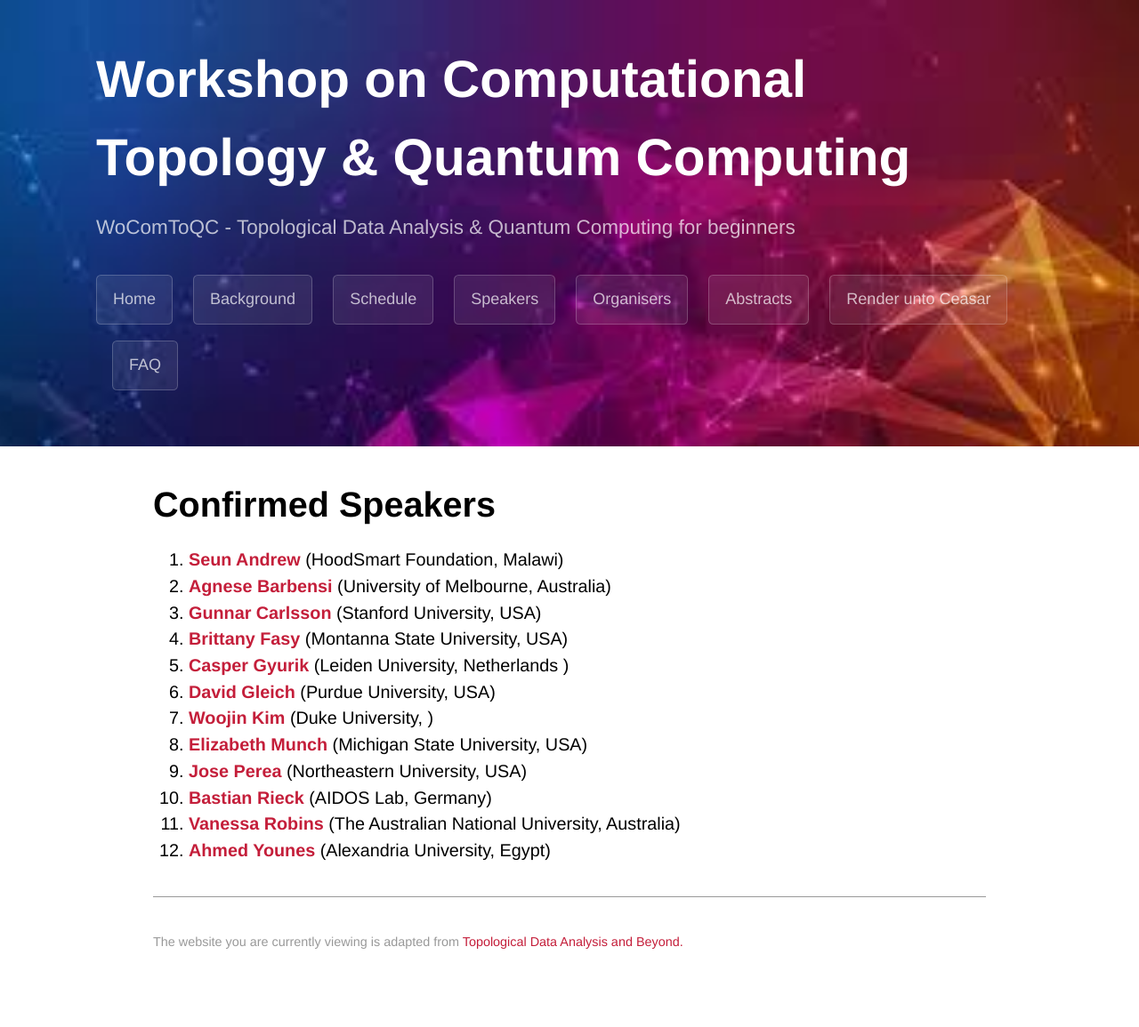
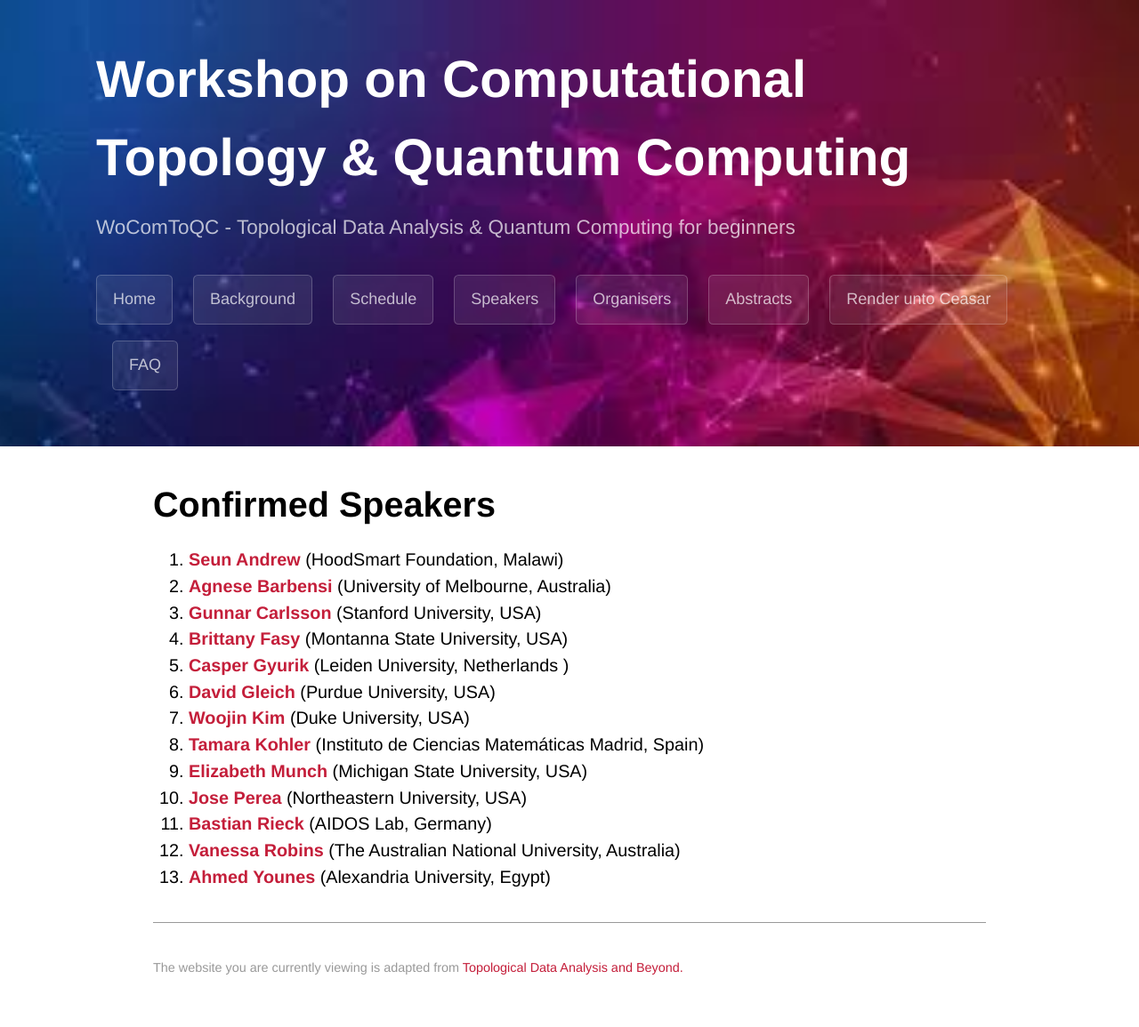
Before and after one commit to WoComtoQC/wocomtoqc.github.io, a Jekyll site: the page built from speakers.md, in a window 1280 px wide. Shown: the whole page at 89% size. Built offline with Jekyll 4.4.1, drawn with Linux system fonts in a browser that asks for light colours; some web fonts are replaced; our own code applies the rules of GitHub Pages for plain Markdown files; before the commit the page ends 1126 px from its top, so only the background shows below that.

Commit message:
Update speakers.md

```diff
--- a/speakers.md
+++ b/speakers.md
@@ -13,9 +13,10 @@ layout: default
 4.  [**Brittany Fasy**](https://www.cs.montana.edu/directory/1812041/brittany-fasy) (Montanna State University, USA)
 5.  [**Casper Gyurik**](https://www.universiteitleiden.nl/en/staffmembers/casper-gyurik#tab-1) (Leiden University, Netherlands )
 6.  [**David Gleich**](https://www.cs.purdue.edu/homes/dgleich/) (Purdue University, USA)
-7.  [**Woojin Kim**](https://scholars.duke.edu/person/Woojin.Kim) (Duke University, )
-8.  [**Elizabeth Munch**](http://www.elizabethmunch.com/) (Michigan State University, USA)
-9.  [**Jose Perea**](https://www.joperea.com/) (Northeastern University, USA)
-10.  [**Bastian Rieck**](https://bastian.rieck.me/) (AIDOS Lab, Germany)
-11.  [**Vanessa Robins**](https://physics.anu.edu.au/contact/people/profile.php?ID=75)   (The Australian National University, Australia)
-12.  [**Ahmed Younes**](https://www.linkedin.com/in/ahmed-younes-18910592/) (Alexandria University, Egypt)
+7.  [**Woojin Kim**](https://scholars.duke.edu/person/Woojin.Kim) (Duke University, USA)
+8.  [**Tamara Kohler**](https://www.ucm.es/mathqi/tamara-kohler) (Instituto de Ciencias Matemáticas Madrid, Spain)
+9.  [**Elizabeth Munch**](http://www.elizabethmunch.com/) (Michigan State University, USA)
+10.  [**Jose Perea**](https://www.joperea.com/) (Northeastern University, USA)
+11.  [**Bastian Rieck**](https://bastian.rieck.me/) (AIDOS Lab, Germany)
+12.  [**Vanessa Robins**](https://physics.anu.edu.au/contact/people/profile.php?ID=75)   (The Australian National University, Australia)
+13.  [**Ahmed Younes**](https://www.linkedin.com/in/ahmed-younes-18910592/) (Alexandria University, Egypt)
```
